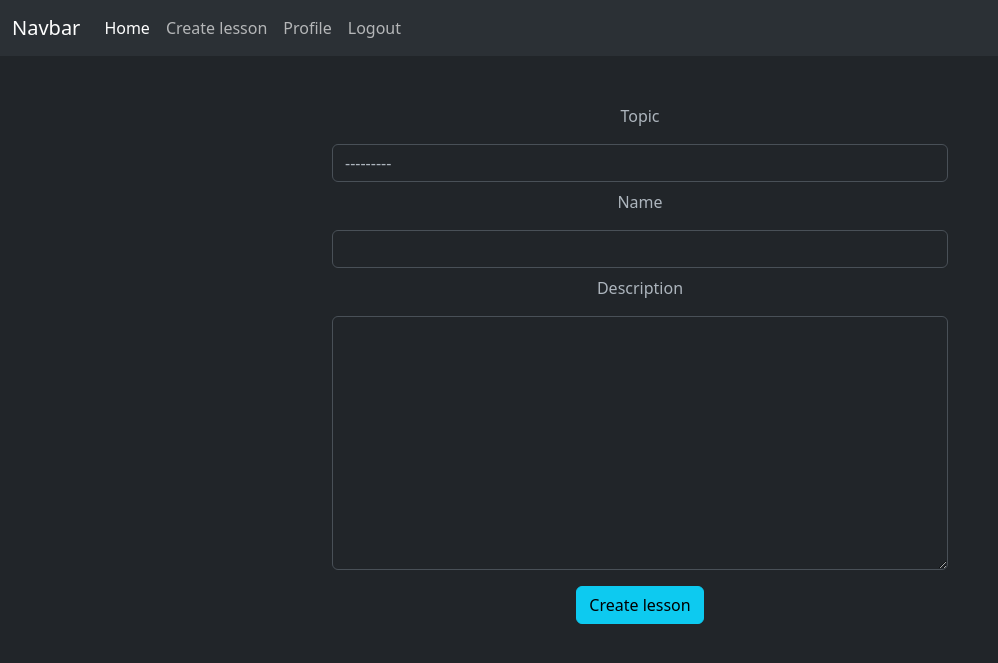
After one commit to Miczigun/private-lessons-calendar, a Django app: page /create-lesson/ in a window 1280 px wide. The commit adds this page. Shown: the top 663 px of the page, without its empty margins (0-998 px from the left). Run offline with Django 4.2, Linux system fonts and the light colour scheme; the visitor is signed in with stand-in values (Sample User, id 1); data that the repository does not hold is empty.

Commit message:
create lesson without added classes

```diff
--- a/lessons/forms.py
+++ b/lessons/forms.py
@@ -1,9 +1,22 @@
 from django.forms import ModelForm
 from django.contrib.auth.forms import UserCreationForm
-from .models import User
+from .models import User, Lessons
 
 
 class UserForm(UserCreationForm):
     class Meta:
         model = User
         fields = ['email', 'username']
+
+
+class LessonForm(ModelForm):
+
+    def __init__(self, *args, **kwargs):
+        super().__init__(*args, **kwargs)
+        for visible in self.visible_fields():
+            visible.field.widget.attrs['class'] = 'form-control my-2'
+
+    class Meta:
+        model = Lessons
+        fields = '__all__'
+        exclude = ['teacher']
--- a/lessons/models.py
+++ b/lessons/models.py
@@ -49,8 +49,6 @@ class Lessons(models.Model):
     topic = models.ForeignKey(Topic, on_delete=models.SET_NULL, null=True)
     name = models.CharField(max_length=200)
     description = models.TextField(null=True, blank=True)
-    participants = models.ManyToManyField(
-        User, related_name='participants', blank=True)
 
 
 class Classes(models.Model):
@@ -58,6 +56,7 @@ class Classes(models.Model):
     day = models.CharField(max_length=10)
     start_time = models.TimeField()
     end_time = models.TimeField()
+    booked = models.BooleanField(default=False)
 
     class Meta:
         ordering = ["start_time"]
--- /dev/null
+++ b/lessons/templates/lessons/create_lesson.html
@@ -0,0 +1,18 @@
+{% extends 'main.html' %}
+{% block title%} Profile {% endblock %}
+{% block content %}
+<main>
+    <div class="container text-center w-50 mt-5">
+        <form method="post" action="">
+        {% csrf_token %}
+            {% for field in form %}
+            <div>
+                <label class="form-label">{{ field.label }}</label> <br>
+                {{field}}
+            </div>
+            {% endfor %}
+            <button type="submit" class="btn btn-info my-2">Create lesson</button>
+        </form>
+    </div>
+</main>
+{% endblock %}
--- a/lessons/templates/lessons/profile.html
+++ b/lessons/templates/lessons/profile.html
@@ -9,7 +9,7 @@
     <div>
         <p>Your lessons</p>
         {% for lesson in lessons %}
-            <a>{{ lesson.name }}</a>
+            <a>{{ lesson.name }}</a> <br>
         {% endfor %}
     </div>
 
--- a/lessons/urls.py
+++ b/lessons/urls.py
@@ -7,5 +7,6 @@ urlpatterns = [
     path('register/', views.register_page, name='register-page'),
     path('profile/<int:pk>', views.profile_page, name='profile-page'),
     path('lesson/<int:pk>', views.lesson_page, name='lesson-page'),
+    path('create-lesson/', views.create_lesson, name='create-lesson'),
     path('', views.menu_page, name='menu'),
 ]
--- a/lessons/views.py
+++ b/lessons/views.py
@@ -3,7 +3,8 @@ from django.http import HttpResponse
 from django.contrib import messages
 from django.db.models import Q
 from django.contrib.auth import login, logout, authenticate
-from .forms import UserForm
+from django.contrib.auth.decorators import login_required
+from .forms import UserForm, LessonForm
 from .models import User, Topic, Lessons, Classes
 
 
@@ -81,3 +82,20 @@ def lesson_page(request, pk):
     context = {'lesson': lesson, 'classes': classes, 'times': times}
 
     return render(request, 'lessons/lesson_page.html', context)
+
+@login_required
+def create_lesson(request):
+    form = LessonForm()
+
+    if request.method == "POST":
+        form = LessonForm(request.POST)
+        if form.is_valid():
+            lesson = form.save(commit=False)
+            lesson.teacher = request.user
+            lesson.save()
+            print(lesson.pk)
+            print(lesson.id)
+            return redirect('profile-page', pk=request.user.id)
+
+    context = {'form': form}
+    return render(request, 'lessons/create_lesson.html', context)
--- a/templates/main.html
+++ b/templates/main.html
@@ -17,9 +17,9 @@
     <div class="collapse navbar-collapse" id="navbarNavAltMarkup">
       <div class="navbar-nav">
         <a class="nav-link active" aria-current="page" href="{% url 'menu' %}">Home</a>
-        <a class="nav-link" href="#">Features</a>
-        <a class="nav-link" href="#">Profile</a>
           {% if request.user.is_authenticated %}
+            <a class="nav-link" href="{% url 'create-lesson' %}">Create lesson</a>
+            <a class="nav-link" href="{% url 'profile-page' request.user.id %}">Profile</a>
             <a class="nav-link me-auto" href="{% url 'logout' %}">Logout</a>
           {% else %}
             <a class="nav-link me-auto" href="{% url 'login-page' %}">Login</a>
```
Also changed, not shown: lessons/migrations/0005_classes_booked.py (added), lessons/migrations/0006_remove_lessons_participants.py (added).
